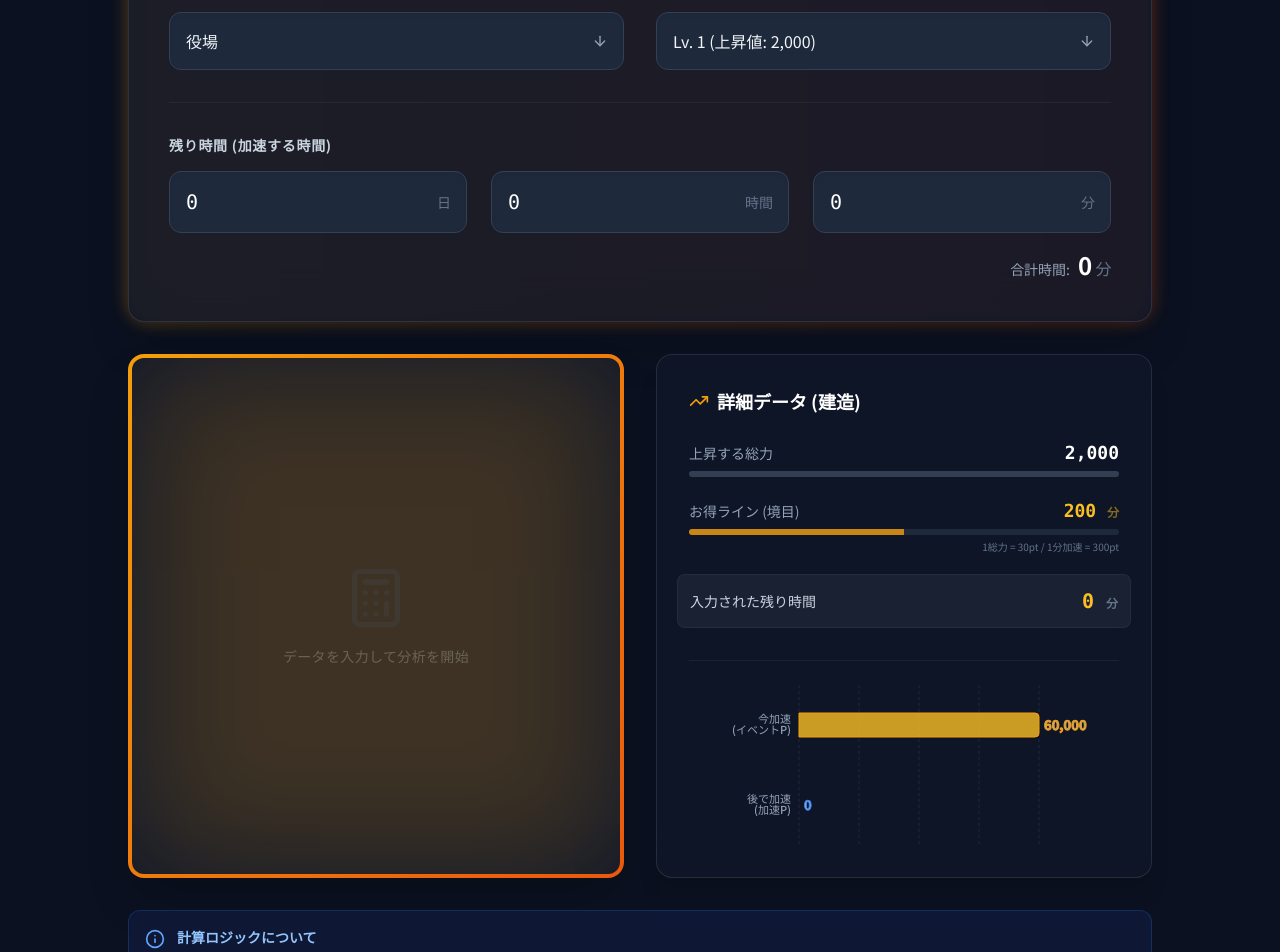
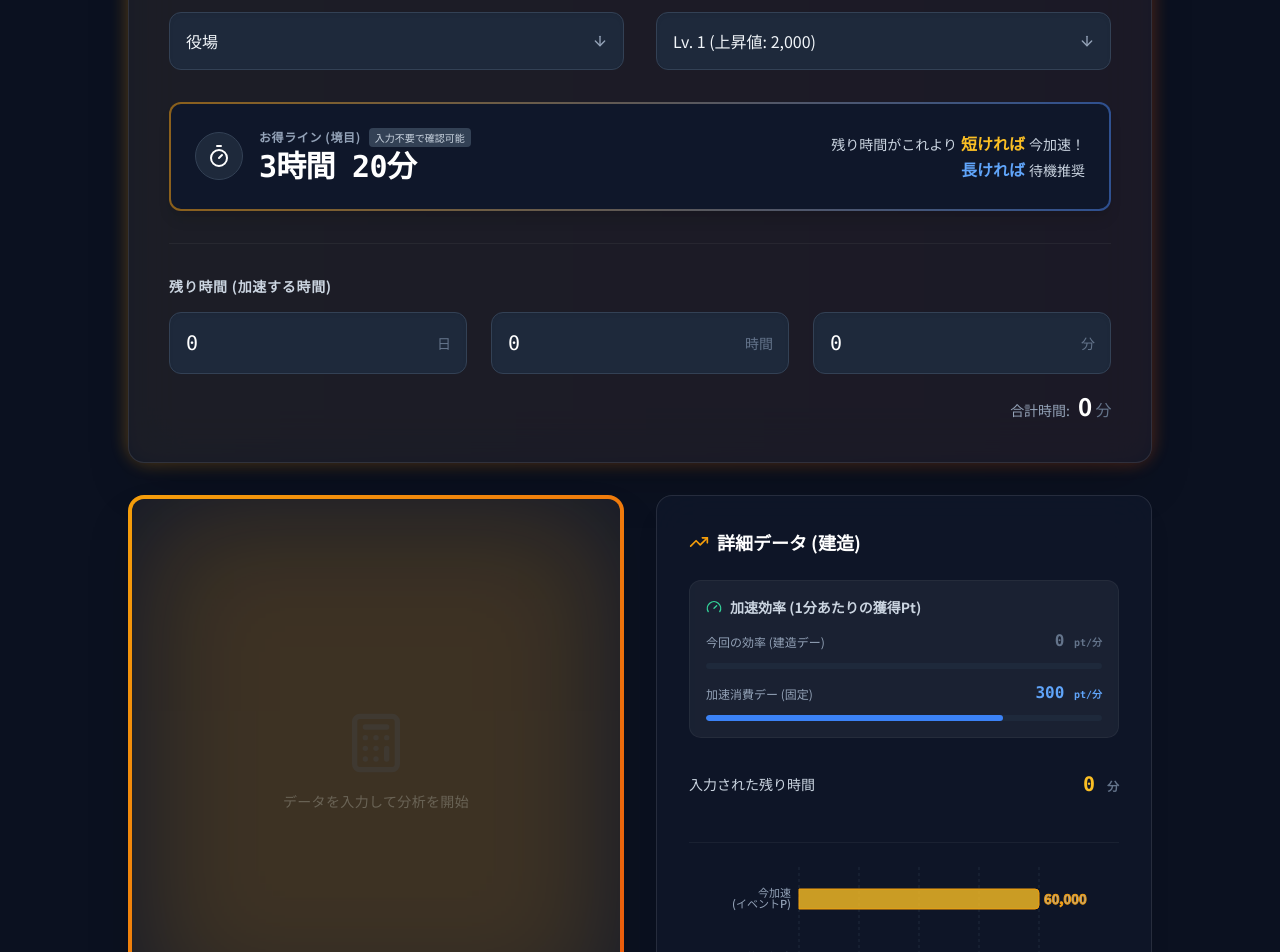
Before and after one commit to mkmail1103/-, a React (Vite) app: page / in a window 1280 px wide. Shown: the part 580-1532 px from the top of the page. Built offline with nearby package versions, Linux system fonts and the light colour scheme.

Commit message:
Add files via upload

```diff
--- a/App.tsx
+++ b/App.tsx
@@ -50,7 +50,7 @@ const App: React.FC = () => {
       {/* Footer */}
       <footer className="border-t border-white/5 bg-[#0B1120]/50 backdrop-blur-sm py-8 mt-20">
         <div className="max-w-6xl mx-auto px-4 text-center">
-          <p className="text-slate-600 text-sm">© 2026 Kingshot Optimizer. Unofficial Tool. v0.13</p>
+          <p className="text-slate-600 text-sm">© 2026 Kingshot Optimizer. Unofficial Tool. v0.14</p>
         </div>
       </footer>
     </div>
--- a/components/Calculator.tsx
+++ b/components/Calculator.tsx
@@ -1,7 +1,7 @@
 import React, { useState, useMemo } from 'react';
 import { CalculationResult } from '../types';
 import { BUILDINGS, TROOP_DATA } from '../constants';
-import { Clock, Zap, Calculator as CalcIcon, AlertCircle, ArrowRight, TrendingUp, Hammer, FlaskConical, Swords, Info, Users, ChevronsUp } from 'lucide-react';
+import { Clock, Zap, Calculator as CalcIcon, AlertCircle, ArrowRight, TrendingUp, Hammer, FlaskConical, Swords, Info, Users, ChevronsUp, Gauge, Timer, CheckCircle2 } from 'lucide-react';
 import { BarChart, Bar, XAxis, YAxis, CartesianGrid, Tooltip, ResponsiveContainer, Cell, LabelList } from 'recharts';
 
 type Mode = 'building' | 'research' | 'troop';
@@ -83,6 +83,10 @@ const Calculator: React.FC = () => {
   const pointsEvent1 = powerIncrease * eventPointsPerPower;
   const pointsEvent2 = currentTotalMinutes * speedupPointsPerMinute;
 
+  // Efficiency Calculation (Points per Minute)
+  const efficiencyEvent1 = currentTotalMinutes > 0 ? pointsEvent1 / currentTotalMinutes : 0;
+  const efficiencyEvent2 = speedupPointsPerMinute; // Always 300
+
   let result: CalculationResult = CalculationResult.EQUAL;
   if (currentTotalMinutes === 0 && powerIncrease === 0) {
     // No input
@@ -117,6 +121,17 @@ const Calculator: React.FC = () => {
   };
 
   const CurrentIcon = modeInfo[mode].icon;
+
+  // Helper to format minutes into D H M
+  const formatThresholdTime = (minutes: number) => {
+    const d = Math.floor(minutes / 1440);
+    const h = Math.floor((minutes % 1440) / 60);
+    const m = Math.round(minutes % 60);
+
+    if (d > 0) return `${d}日 ${h}時間 ${m}分`;
+    if (h > 0) return `${h}時間 ${m}分`;
+    return `${m}分`;
+  };
 
   return (
     <div className="max-w-5xl mx-auto space-y-8">
@@ -244,10 +259,10 @@ const Calculator: React.FC = () => {
               <div className="md:col-span-2 space-y-6">
 
                 {/* Troop Sub-Mode Toggle */}
-                <div className="flex gap-4">
+                <div className="flex flex-col md:flex-row gap-3 md:gap-4">
                   <button
                     onClick={() => setTroopSubMode('train')}
-                    className={`flex-1 py-3 px-4 rounded-xl border-2 font-bold flex items-center justify-center gap-2 transition-all ${
+                    className={`flex-1 py-4 px-4 rounded-xl border-2 font-bold flex items-center justify-center gap-2 transition-all ${
                       troopSubMode === 'train'
                         ? 'border-rose-500 bg-rose-500/10 text-rose-100'
                         : 'border-slate-700 bg-[#1E293B] text-slate-500 hover:border-slate-600'
@@ -258,7 +273,7 @@ const Calculator: React.FC = () => {
                   </button>
                   <button
                     onClick={() => setTroopSubMode('promote')}
-                    className={`flex-1 py-3 px-4 rounded-xl border-2 font-bold flex items-center justify-center gap-2 transition-all ${
+                    className={`flex-1 py-4 px-4 rounded-xl border-2 font-bold flex items-center justify-center gap-2 transition-all ${
                       troopSubMode === 'promote'
                         ? 'border-rose-500 bg-rose-500/10 text-rose-100'
                         : 'border-slate-700 bg-[#1E293B] text-slate-500 hover:border-slate-600'
@@ -339,8 +354,44 @@ const Calculator: React.FC = () => {
             )}
           </div>
 
+          {/* Threshold Banner (New) */}
+          {powerIncrease > 0 && (
+            <div className="mt-8 p-0.5 rounded-xl bg-gradient-to-r from-amber-500/50 to-blue-500/50 relative overflow-hidden group shadow-lg">
+              <div className="absolute inset-0 bg-white/5 blur-xl group-hover:bg-white/10 transition-colors"></div>
+              <div className="relative bg-[#0F172A] rounded-[10px] p-4 md:p-6 flex flex-col md:flex-row items-center justify-between gap-4">
+
+                <div className="flex items-center gap-3 md:gap-4 w-full md:w-auto justify-center md:justify-start">
+                  <div className="w-10 h-10 md:w-12 md:h-12 rounded-full bg-slate-800 flex items-center justify-center border border-slate-700 shrink-0">
+                    <Timer className="w-5 h-5 md:w-6 md:h-6 text-white" />
+                  </div>
+                  <div className="text-left">
+                    <div className="flex items-center gap-2 mb-0.5">
+                      <span className="text-[10px] md:text-xs font-bold text-slate-400 uppercase tracking-wider">お得ライン (境目)</span>
+                      <span className="bg-slate-700 text-[10px] px-1.5 py-0.5 rounded text-slate-300 whitespace-nowrap hidden sm:inline-block">入力不要で確認可能</span>
+                    </div>
+                    {/* Adjusted text size for mobile optimization */}
+                    <div className="text-2xl md:text-3xl font-black text-white font-mono tracking-tight leading-none">
+                      {formatThresholdTime(thresholdMinutes)}
+                    </div>
+                  </div>
+                </div>
+
+                <div className="text-center md:text-right w-full md:w-auto bg-white/5 md:bg-transparent p-3 md:p-0 rounded-lg">
+                  <div className="flex flex-col items-center md:items-end gap-0.5">
+                    <p className="text-xs md:text-sm text-slate-300 leading-snug">
+                      残り時間がこれより<span className="text-amber-400 font-bold text-sm md:text-base mx-1">短ければ</span>今加速！
+                    </p>
+                    <p className="text-xs md:text-sm text-slate-300 leading-snug">
+                      <span className="text-blue-400 font-bold text-sm md:text-base mr-1">長ければ</span>待機推奨
+                    </p>
+                  </div>
+                </div>
+              </div>
+            </div>
+          )}
+
           {/* Time Input */}
-          <div className="mt-8 pt-8 border-t border-white/5">
+          <div className={`pt-8 border-t border-white/5 ${powerIncrease > 0 ? 'mt-8' : 'mt-8'}`}>
             <label className="text-sm font-semibold text-slate-300 uppercase tracking-wider mb-4 block">残り時間 (加速する時間)</label>
             <div className="grid grid-cols-3 gap-4 md:gap-6">
               {[
@@ -391,9 +442,9 @@ const Calculator: React.FC = () => {
             }`}></div>
 
             {currentTotalMinutes > 0 || (powerIncrease > 0 && mode !== 'building') ? (
-              <div className="relative z-10 space-y-6">
+              <div className="relative z-10 w-full space-y-6">
                 <div className="inline-block">
-                  <h3 className="text-xs font-bold uppercase tracking-[0.2em] text-slate-400 mb-6 bg-slate-800/50 px-4 py-1.5 rounded-full backdrop-blur">
+                  <h3 className="text-xs font-bold uppercase tracking-[0.2em] text-slate-400 mb-2 bg-slate-800/50 px-4 py-1.5 rounded-full backdrop-blur">
                     Analysis Result
                   </h3>
                 </div>
@@ -406,9 +457,20 @@ const Calculator: React.FC = () => {
                     <div className="text-5xl md:text-6xl font-black text-white mb-3 tracking-tight drop-shadow-lg">
                       <span className="text-transparent bg-clip-text bg-gradient-to-b from-amber-300 to-amber-500">今すぐ</span>加速
                     </div>
-                    <p className="text-amber-200/80 font-medium text-lg">
+                    <p className="text-amber-200/80 font-medium text-lg mb-8">
                       {modeInfo[mode].label}ポイントデーの方が効率的です
                     </p>
+
+                    {/* Embedded Threshold Info (Optional Confirmation) */}
+                    <div className="bg-black/30 backdrop-blur-md rounded-xl p-4 border border-amber-500/30 mx-auto max-w-sm">
+                      <div className="flex items-center justify-center gap-2 text-amber-100 text-xs font-semibold uppercase tracking-wider mb-1">
+                        <CheckCircle2 className="w-3 h-3" />
+                        判定基準
+                      </div>
+                      <div className="text-sm text-amber-100/80">
+                         お得ライン {formatThresholdTime(thresholdMinutes)} ＞ 今回の時間
+                      </div>
+                    </div>
                   </div>
                 )}
 
@@ -420,7 +482,17 @@ const Calculator: React.FC = () => {
                     <div className="text-5xl md:text-6xl font-black text-white mb-3 tracking-tight drop-shadow-lg">
                       <span className="text-transparent bg-clip-text bg-gradient-to-b from-blue-300 to-blue-500">待機</span>推奨
                     </div>
-                    <p className="text-blue-200/80 font-medium text-lg">加速消費デーまで温存しましょう</p>
+                    <p className="text-blue-200/80 font-medium text-lg mb-8">加速消費デーまで温存しましょう</p>
+
+                    <div className="bg-black/30 backdrop-blur-md rounded-xl p-4 border border-blue-500/30 mx-auto max-w-sm">
+                      <div className="flex items-center justify-center gap-2 text-blue-100 text-xs font-semibold uppercase tracking-wider mb-1">
+                         <CheckCircle2 className="w-3 h-3" />
+                         判定基準
+                      </div>
+                      <div className="text-sm text-blue-100/80">
+                         お得ライン {formatThresholdTime(thresholdMinutes)} ＜ 今回の時間
+                      </div>
+                    </div>
                   </div>
                 )}
 
@@ -451,32 +523,38 @@ const Calculator: React.FC = () => {
               詳細データ ({modeInfo[mode].label})
             </h3>
             <div className="space-y-5">
-              <div className="group">
-                <div className="flex justify-between items-center mb-1">
-                  <span className="text-slate-400 text-sm">上昇する総力</span>
-                  <span className="text-lg font-bold text-white font-mono">{powerIncrease.toLocaleString()}</span>
+
+              {/* Efficiency Comparison Section */}
+              <div className="group bg-white/5 rounded-xl p-4 border border-white/5">
+                <div className="flex items-center gap-2 mb-3 text-sm text-slate-300 font-semibold">
+                  <Gauge className="w-4 h-4 text-emerald-400" />
+                  加速効率 (1分あたりの獲得Pt)
+                </div>
+
+                {/* Current Efficiency */}
+                <div className="flex justify-between items-center mb-2">
+                   <span className="text-slate-400 text-xs">今回の効率 ({modeInfo[mode].label}デー)</span>
+                   <span className={`text-base font-bold font-mono ${efficiencyEvent1 > 300 ? 'text-emerald-400' : 'text-slate-500'}`}>
+                      {Math.round(efficiencyEvent1).toLocaleString()} <span className="text-[10px]">pt/分</span>
+                   </span>
+                </div>
+                <div className="w-full bg-slate-800 h-1.5 rounded-full overflow-hidden mb-3">
+                  <div className={`h-full rounded-full ${efficiencyEvent1 > 300 ? 'bg-emerald-500' : 'bg-slate-600'}`} style={{ width: `${Math.min(100, (efficiencyEvent1 / Math.max(efficiencyEvent1, 400)) * 100)}%` }}></div>
+                </div>
+
+                {/* Speedup Event Efficiency (Fixed) */}
+                <div className="flex justify-between items-center mb-2">
+                   <span className="text-slate-400 text-xs">加速消費デー (固定)</span>
+                   <span className="text-base font-bold font-mono text-blue-400">
+                      300 <span className="text-[10px]">pt/分</span>
+                   </span>
                 </div>
                 <div className="w-full bg-slate-800 h-1.5 rounded-full overflow-hidden">
-                  <div className="bg-slate-600 h-full w-full opacity-50"></div>
+                  <div className="h-full bg-blue-500 rounded-full" style={{ width: `${Math.min(100, (300 / Math.max(efficiencyEvent1, 400)) * 100)}%` }}></div>
                 </div>
               </div>
 
-              <div className="group">
-                <div className="flex justify-between items-center mb-1">
-                  <span className="text-slate-400 text-sm">お得ライン (境目)</span>
-                  <span className="text-lg font-bold text-amber-400 font-mono">
-                    {thresholdMinutes.toLocaleString(undefined, { maximumFractionDigits: 1 })} <span className="text-xs text-amber-400/50">分</span>
-                  </span>
-                </div>
-                <div className="w-full bg-slate-800 h-1.5 rounded-full overflow-hidden">
-                  <div className="bg-amber-500 h-full w-1/2 opacity-80"></div>
-                </div>
-                <p className="text-[10px] text-slate-500 mt-1 text-right">
-                  1総力 = {eventPointsPerPower}pt / 1分加速 = 300pt
-                </p>
-              </div>
-
-              <div className="group p-3 -mx-3 rounded-lg bg-white/5 border border-white/5">
+              <div className="group p-3 -mx-3 rounded-lg">
                 <div className="flex justify-between items-center">
                   <span className="text-slate-300 text-sm">入力された残り時間</span>
                   <span className={`text-xl font-bold font-mono ${
@@ -491,13 +569,13 @@ const Calculator: React.FC = () => {
 
           {/* Comparison Chart */}
           <div className="mt-8 pt-6 border-t border-white/5">
-             <div className="h-40 w-full">
-               <ResponsiveContainer width="100%" height="100%">
+             <div className="h-32 w-full">
+               <ResponsiveContainer width="100%" height="100%" minWidth={0} minHeight={0}>
                  <BarChart
                     data={chartData}
                     layout="vertical"
                     margin={{ top: 0, right: 80, left: 0, bottom: 0 }}
-                    barSize={24}
+                    barSize={20}
                   >
                     <CartesianGrid strokeDasharray="3 3" horizontal={false} stroke="#334155" opacity={0.5} />
                     <XAxis type="number" hide />
@@ -533,12 +611,19 @@ const Calculator: React.FC = () => {
           <Info className="w-5 h-5 text-blue-400" />
         </div>
         <div className="space-y-1">
-          <h4 className="font-bold text-blue-300">計算ロジックについて</h4>
-          <p>
+          <h4 className="font-bold text-blue-300">計算ロジックと戦略メモ</h4>
+          <p className="mb-2">
             境目となる時間（分） = 上昇する総力 × (イベント倍率 ÷ 300) <br/>
-            建造・研究は倍率30（÷10）、兵士は倍率20（÷15）で計算されます。<br/>
-            残り時間がこの境目より<strong>短い</strong>場合、イベントP（今）の方がお得です。
+            建造・研究は倍率30（÷10）、兵士は倍率20（÷15）で計算されます。
           </p>
+          {mode === 'troop' && (
+            <p className="text-amber-200/90 font-medium bg-amber-900/30 p-2 rounded border border-amber-500/30">
+              ⚡ <strong>兵士訓練のヒント:</strong><br/>
+              高レベル兵士（T6以上など）は、作成にかかる時間に対して上昇する総力が非常に高いため、
+              <strong>加速消費イベント（固定300pt/分）で加速を使うと損をする</strong>ケースがほとんどです。<br/>
+              「加速効率」が300を超えている場合、総力アップイベントで加速を使い切りましょう。
+            </p>
+          )}
         </div>
       </div>
     </div>
--- a/package.json
+++ b/package.json
@@ -1,7 +1,7 @@
 {
   "name": "kingshot-optimizer",
   "private": true,
-  "version": "0.13.0",
+  "version": "0.14.0",
   "type": "module",
   "scripts": {
     "dev": "vite",
```
